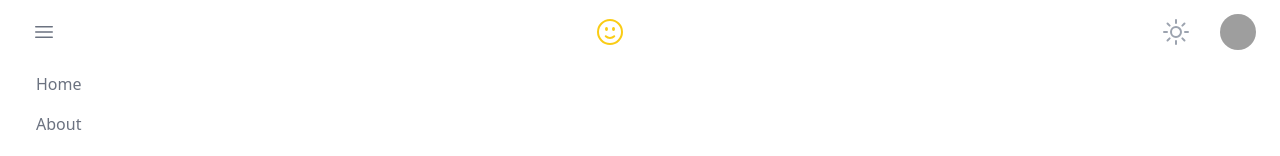
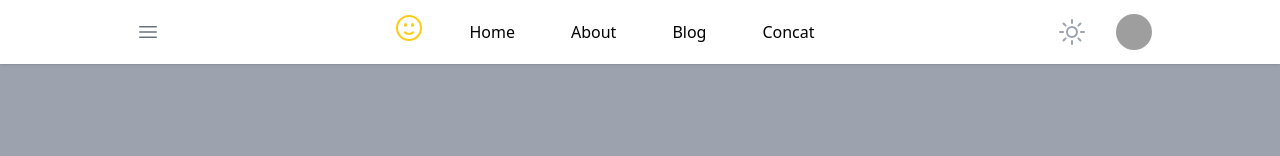
Before and after one commit to DiegoDiazMtz/TailwindCSS, a website built with Vite: page index.html in a window 1280 px wide. Shown: the top 156 px of the page. Built offline with nearby package versions, Linux system fonts and the light colour scheme; grey boxes are pictures that could not be loaded.

Commit message:
Termino de la Barra de Navegación

```diff
--- a/index.html
+++ b/index.html
@@ -10,7 +10,7 @@
 
 <header class="bg-white shadow px-6">
                     <!-- item="arriba, Abajo" y justify="Izquierda, Derecha"-->
-    <div class="flex h-16 items-center justify-between">
+    <div class="flex h-16 items-center justify-between max-w-5xl mx-auto">
 
                     <!-- Esta es para cuando se ponga el cursor encima cambie de color y el fondo(hover), la transición(transition), redondeado(rounded), sombreado(shadow), quede al presionar marcado(focus) -->
         <button class="text-gray-500 hover:text-blue-600 hover:bg-blue-50 transition-colors rounded p-1 m-1 focus:ring-2 focus:ring-slate-100">
@@ -20,11 +20,23 @@
             </svg>
         </button>
 
+        <div class="flex">
             <a href="" class="text-yellow-400 hover:rotate-180 duration-500">
                 <svg class="h-8 w-8" data-slot="icon" fill="none" stroke-width="1.5" stroke="currentColor" viewBox="0 0 24 24" xmlns="http://www.w3.org/2000/svg" aria-hidden="true">
                     <path stroke-linecap="round" stroke-linejoin="round" d="M15.182 15.182a4.5 4.5 0 0 1-6.364 0M21 12a9 9 0 1 1-18 0 9 9 0 0 1 18 0ZM9.75 9.75c0 .414-.168.75-.375.75S9 10.164 9 9.75 9.168 9 9.375 9s.375.336.375.75Zm-.375 0h.008v.015h-.008V9.75Zm5.625 0c0 .414-.168.75-.375.75s-.375-.336-.375-.75.168-.75.375-.75.375.336.375.75Zm-.375 0h.008v.015h-.008V9.75Z"></path>
                 </svg>
             </a>
+
+            <div class="space-x-8 ml-8 hidden md:flex">
+                <a href="" class="slate-600 px-3 py-2 hover:text-sky-500 transition-colors">Home</a>
+                <a href="" class="slate-600 px-3 py-2 hover:text-sky-500 transition-colors">About</a>
+                <a href="" class="slate-600 px-3 py-2 hover:text-sky-500 transition-colors">Blog</a>
+                <a href="" class="slate-600 px-3 py-2 hover:text-sky-500 transition-colors">Concat</a>
+            </div>
+
+        </div>
+
+
 
         <div class="flex ">
 
@@ -42,11 +54,13 @@
 
     </div>
 
+    <div class="space-y-1 border-t pb-3 pt-2 md:hidden">
         <!-- Navegacion Movil -->
         <a href="" class="block rounded-md px-3 py-2 hover:bg-sky-400 hover:text-white transition-colors text-gray-500">Home</a>
         <a href="" class="block rounded-md px-3 py-2 hover:bg-sky-400 hover:text-white transition-colors text-gray-500">About</a>
         <a href="" class="block rounded-md px-3 py-2 hover:bg-sky-400 hover:text-white transition-colors text-gray-500">Blog</a>
         <a href="" class="block rounded-md px-3 py-2 hover:bg-sky-400 hover:text-white transition-colors text-gray-500">Contac</a>
+    </div>
 </header>
 
 </body>
```
Lines whose indentation alone changed are shown as unchanged.
